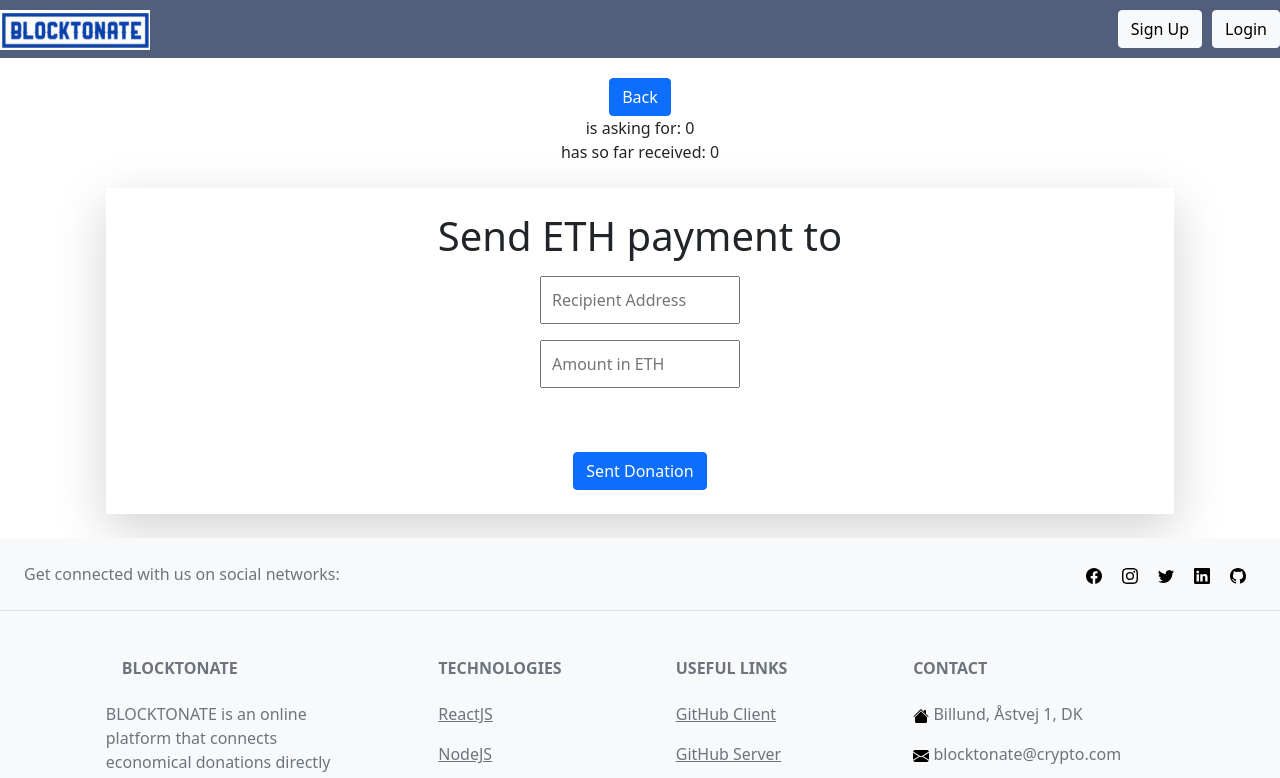
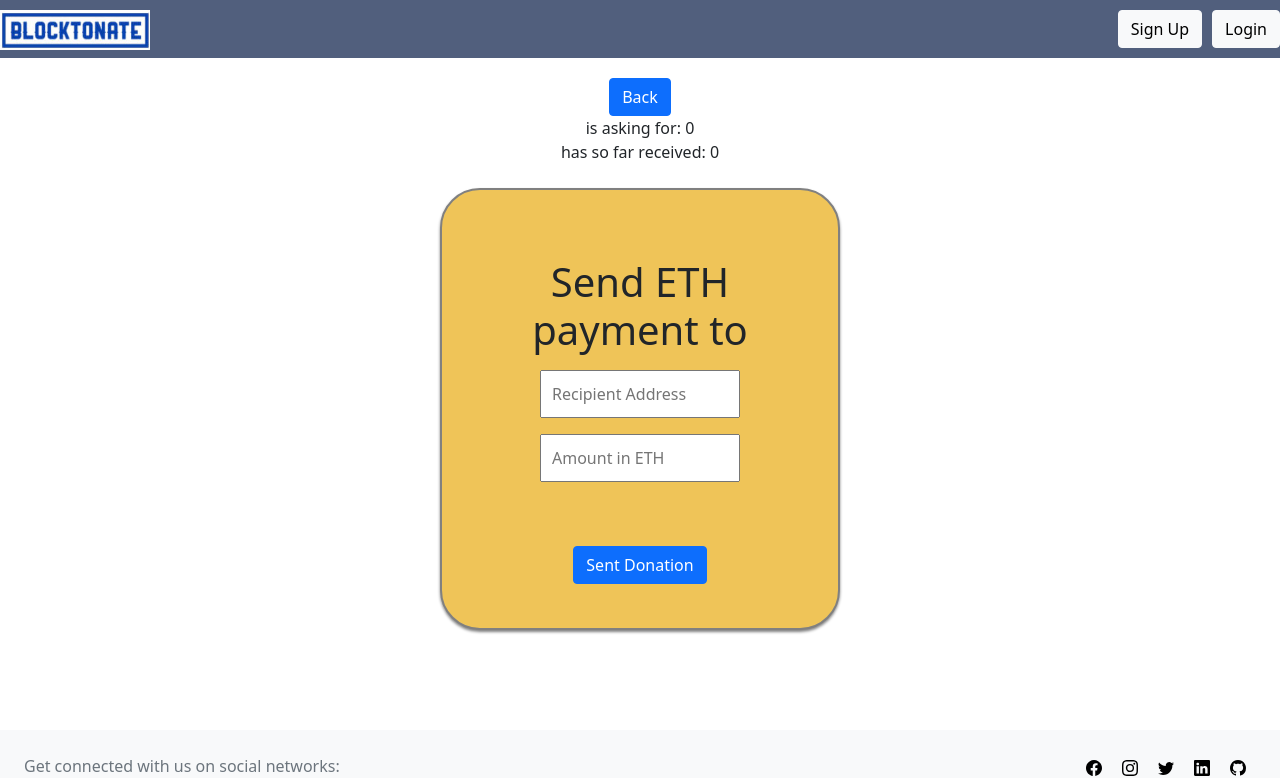
Before and after one commit to dkchkrso/blocktonate-client, a React (Create React App) app: page /donate/1 in a window 1280 px wide. Shown: the top 778 px of the page. Built offline with nearby package versions, Linux system fonts and the light colour scheme; no server answers.

Commit message:
line in the sand

```diff
--- a/src/App.js
+++ b/src/App.js
@@ -13,6 +13,7 @@ import ReceiverListPage from "./pages/ReceiverListPage";
 import ReceiverDetailsPage from "./pages/ReceiverDetailsPage";
 import EditReceiverPage from "./pages/EditReceiverPage";
 import StartPaymentPage from "./pages/StartPaymentPage";
+import ProfilePage from "./pages/ProfilePage";
 
 
 function App() {
@@ -46,7 +47,15 @@ function App() {
         <Route path="/donate/:id" element={<StartPaymentPage />} />
 
         <Route
+          path="/profile"
+          element={
+            <IsPrivate>
+              <ProfilePage />
+            </IsPrivate>
+          }
+        />
 
+        <Route
           path="/signup"
           element={
             <IsAnon>
--- a/src/components/AddReceiver.js
+++ b/src/components/AddReceiver.js
@@ -56,15 +56,18 @@ function AddReceiver(props) {
 
   return (
     <div className="AddProject">
-      <h3>Add Receiver</h3>
+      <h3>Request new donation</h3>
 
       <form onSubmit={handleSubmit}>
+
           <label>Name:</label>
           <input
             type="text"
             name="name"
             value={name}
             onChange={(e) => setName(e.target.value)}
+            placeholder="Name"
+            required
           />
           <label>Description:</label>
           <textarea
@@ -79,6 +82,8 @@ function AddReceiver(props) {
             name="walletAddress"
             value={walletAddress}
             onChange={(e) => setWalletAddress(e.target.value)}
+            placeholder="e.g. 0xda1c662dc96FCad610BBf97c9a2E2A3944E93a69 "
+            required
           />
           <label>Asking Amount:</label>
           <textarea
@@ -87,13 +92,14 @@ function AddReceiver(props) {
             value={askingAmount}
             onChange={(e) => setAskingAmount(e.target.value)}
           />
-        <label>Received Amount:</label>
+          {/* <label>Received Amount:</label>
           <textarea
             type="number"
             name="receivedAmount"
             value={receivedAmount}
             onChange={(e) => setReceivedAmount(e.target.value)}
-        />
+            disabled
+          /> */}
           <label>Currency:</label>
           <textarea
             type="text"
--- a/src/components/Navbar.js
+++ b/src/components/Navbar.js
@@ -34,6 +34,9 @@ function Navbar() {
               <Button>Receivers</Button>
             </Link>
             <WalletCard />
+            <Link to="/profile">
+              <Button variant="light">Profile</Button>
+            </Link>
             <Button onClick={logOutUser} variant="light">
               Logout
             </Button>
--- a/src/components/Navbar2.js
+++ b/src/components/Navbar2.js
@@ -1,8 +1,5 @@
-import { Link } from "react-router-dom";
 import { useContext } from "react";
 import { AuthContext } from "../context/auth.context";
-import WalletCard2 from "./WalletCard2";
-import { Button } from "react-bootstrap/";
 
 function Navbar2() {
   const { isLoggedIn, user, logOutUser } = useContext(AuthContext);
--- /dev/null
+++ b/src/components/SearchBar.js
@@ -0,0 +1,21 @@
+import { useState } from "react";
+
+function SearchBar({ searchFilter }) {
+  const [search, setSearch] = useState("");
+
+  const handleSearchInput = (e) => {
+    setSearch(e.target.value);
+    searchFilter(e.target.value);
+  };
+
+  return (
+    <input
+      className="form-control w-50 me-4"
+      type="text"
+      placeholder="Search"
+      onChange={handleSearchInput}
+    />
+  );
+}
+
+export default SearchBar;
--- a/src/components/StartPayment.js
+++ b/src/components/StartPayment.js
@@ -1,8 +1,13 @@
-import { useState } from "react";
+//import { useState } from "react";
 import { ethers } from "ethers";
 import ErrorMessage from "./ErrorMessage.js";
 import TxList from "./TxList";
 import { Button } from "react-bootstrap/";
+
+import { useState, useEffect } from "react";
+import axios from "axios";
+import { useParams, useNavigate } from "react-router-dom";
+
 
 const startPayment = async ({ setError, setTxs, ether, addr }) => {
 
@@ -29,7 +34,27 @@ const startPayment = async ({ setError, setTxs, ether, addr }) => {
 export default function App(props) {
   const [error, setError] = useState();
   const [txs, setTxs] = useState([]);
-console.log(props);
+
+
+
+  // const [name, setName] = useState("Adam");
+  // const [description, setDescription] = useState(
+  //   "A donation of one ETH would help me and my family to buy animals for food and for resale in order to support my family.  Lorem ipsum dolor sit amet, consectetur adipiscing elit. Nullam vestibulum orci a sapien imperdiet maximus. Suspendisse vel ex eget mauris efficitur finibus eu a enim. Aenean tellus neque, consectetur sit amet lacus a, hendrerit ornare urna. Fusce venenatis lorem vitae augue suscipit, eu tempor massa vulputate. Praesent iaculis velit libero, vel faucibus sem pulvinar vel. Curabitur viverra nisl dui, a venenatis felis pellentesque id. Donec non lacus diam.\n\n Lorem ipsum dolor sit amet, consectetur adipiscing elit. Nullam vestibulum orci a sapien imperdiet maximus. Suspendisse vel ex eget mauris efficitur finibus eu a enim. Aenean tellus neque, consectetur sit amet lacus a, hendrerit ornare urna. Fusce venenatis lorem vitae augue suscipit, eu tempor massa vulputate. Praesent iaculis velit libero, vel faucibus sem pulvinar vel. Curabitur viverra nisl dui, a venenatis felis pellentesque id. Donec non lacus diam."
+  // );
+  // const [walletAddress, setWalletAddress] = useState(
+  //   "0x01F8112a572d2d61c349e2942F51B004Acc870D5"
+  // );
+  // const [askingAmount, setAskingAmount] = useState(1);
+  // const [receivedAmount, setReceivedAmount] = useState(0.50);
+  // const [currency, setCurrency] = useState("ETH");
+  // const [categories, setCategories] = useState("");
+  // const [imageURL, setImageURL] = useState(
+  //   "https://images.pexels.com/photos/7386008/pexels-photo-7386008.jpeg?cs=srgb&dl=pexels-ahmed-akacha-7386008.jpg&fm=jpg"
+  // );
+  // console.log(props);
+
+
+
   const handleSubmit = async (e) => {
     e.preventDefault();
     const data = new FormData(e.target);
@@ -40,33 +65,53 @@ console.log(props);
       ether: data.get("ether"),
       addr: data.get("addr"),
     });
+  }
+
+
+// const API_URL = "http://localhost:5005";
+
+//   const storedToken = localStorage.getItem("authToken");
+
+  // axios
+  //   .get(`${API_URL}/api/receivers/${props.id}`, {
+  //     headers: { Authorization: `Bearer ${storedToken}` },
+  //   })
+  //   .then((response) => {
+  //     const oneReceiver = response.data;
+  //     console.log("oneReceiver: ", oneReceiver);
+  //     console.log("oneReceiver Name: ", oneReceiver.name);
+  //     console.log("name1: ", name);
+  //     setName(oneReceiver.name);
+  //     console.log("name2: ", name);
+  //     setDescription(oneReceiver.description);
+  //     setWalletAddress(oneReceiver.walletAddress);
+  //     setAskingAmount(oneReceiver.askingAmount);
+  //     setReceivedAmount(oneReceiver.receivedAmount);
+  //     setReceivedAmount(receivedAmount + 10); //ethers.utils.parseEther(ether)
+  //     setCurrency(oneReceiver.currency);
+  //     setCategories(oneReceiver.categories);
+  //     setImageURL(oneReceiver.imageURL);
+  //   })
+  //   .catch((error) => console.log(error));
+
+
+// const requestBody = { name, description, walletAddress, askingAmount, receivedAmount, currency, categories, imageURL };
+// console.log("requestBody: ", requestBody)
+// axios
+//   .put(`${API_URL}/api/receivers/${props.id}`, requestBody, {
+//     headers: { Authorization: `Bearer ${storedToken}` },
+//   })
+//   .then((response) => {
+//     //navigate(`/receivers/${props.id}`);
+//   });
+//   };
 
 
 
-
-
-
-
-
-
-
-
-    console.log("transaction done")
-
-
-
-
-
-
-
-
-  };
-
   return (
     <form className="m-4" onSubmit={handleSubmit}>
-      <div className="credit-card w-full lg:w-1/2 sm:w-auto shadow-lg mx-auto rounded-xl bg-white">
+      <div className="EditProjectPage">
         <main className="mt-4 p-4">
-
           <h1 className="text-xl font-semibold text-gray-700 text-center">
             Send ETH payment to {props.name}
           </h1>
--- a/src/index.css
+++ b/src/index.css
@@ -94,18 +94,14 @@ textarea {
 .EditProjectPage,
 .AddProject,
 .AddTask {
-  background: #f9eec3;
-  border: 1px solid grey;
+   border: 2px solid grey;
   box-shadow: 0px 2px 3px grey;
   width: 400px;
   text-align: center;
   margin: 0 auto;
-  margin-bottom: 20px;
-  padding: 10px;
-  border-radius: 4px;
-}
-
-.EditProjectPage {
+  margin-bottom: 100px;
+  padding: 20px;
+  border-radius: 40px;
   background-color: rgb(239, 196, 88);
 }
 
--- a/src/pages/EditReceiverPage.js
+++ b/src/pages/EditReceiverPage.js
@@ -112,6 +112,7 @@ function EditReceiverPage(props) {
         />
         <label>Received Amount:</label>
         <textarea
+          disabled="disabled"
           type="number"
           name="receivedAmount"
           value={receivedAmount}
--- /dev/null
+++ b/src/pages/ProfilePage.js
@@ -0,0 +1,14 @@
+import React from 'react'
+// import { useContext, useEffect, useState } from "react";
+// import { Link } from "react-router-dom";
+
+function ProfilePage() {
+
+  return (
+    <div>
+      Profile page
+    </div>
+  );
+}
+
+export default ProfilePage;
--- a/src/pages/ReceiverDetailsPage.js
+++ b/src/pages/ReceiverDetailsPage.js
@@ -33,10 +33,11 @@ function ReceiverDetailsPage(props) {
 }, []);
   // const now = receiver.receivedAmount / (receiver.askingAmount / 100);
 
+
+
   return (
     <div className="ProjectDetails">
       <Container>
-
         <Link to={`/donate/${id}`}>
           <div className="d-grid gap-2">
             <Button variant="primary" size="lg">
@@ -132,7 +133,7 @@ function ReceiverDetailsPage(props) {
 
       <Container>
         <iframe
-        title="arrows"
+          title="arrows"
           src="https://giphy.com/embed/b73wUq1jFLBTy"
           width="480"
           height="242"
--- a/src/pages/ReceiverListPage.js
+++ b/src/pages/ReceiverListPage.js
@@ -2,6 +2,7 @@ import { useState, useEffect } from "react";
 import axios from "axios";
 import { Link } from "react-router-dom";
 import AddReceiver from "../components/AddReceiver";
+import SearchBar from "../components/SearchBar";
 import {
   Container,
   Card,
@@ -35,7 +36,7 @@ function ReceiverListPage() {
       .catch((error) => console.log(error));
   };
 
-  // We set this effect will run only once, after the initial render
+   // We set this effect will run only once, after the initial render
   // by setting the empty dependency array - []
   useEffect(() => {
     getAllReceivers();
@@ -44,6 +45,7 @@ function ReceiverListPage() {
   return (
     <div className="ProjectListPage">
       <Container>
+        {/* <SearchBar searchFilter={searchFilter} /> */}
         <Row>
           {receivers.map((receiver) => {
             const now = receiver.receivedAmount / (receiver.askingAmount / 100);
--- a/src/pages/StartPaymentPage.js
+++ b/src/pages/StartPaymentPage.js
@@ -46,6 +46,7 @@ function StartPaymentPage(props) {
         {name} has so far received: {receivedAmount} {currency}
       </div>
       <StartPayment
+        id={id}
         walletAddress={walletAddress}
         name={name}
         receivedAmount={receivedAmount}
```
Lines whose indentation alone changed are shown as unchanged.
